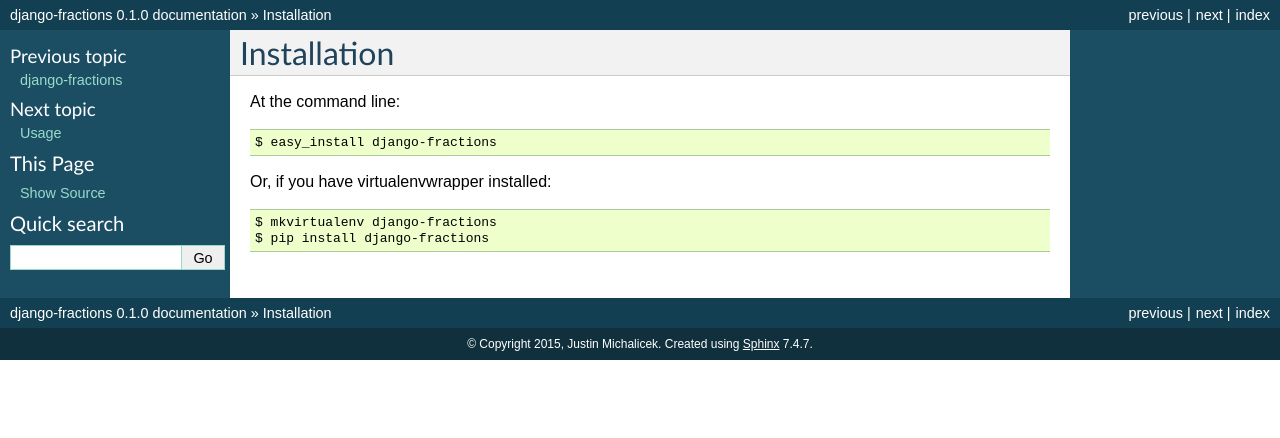
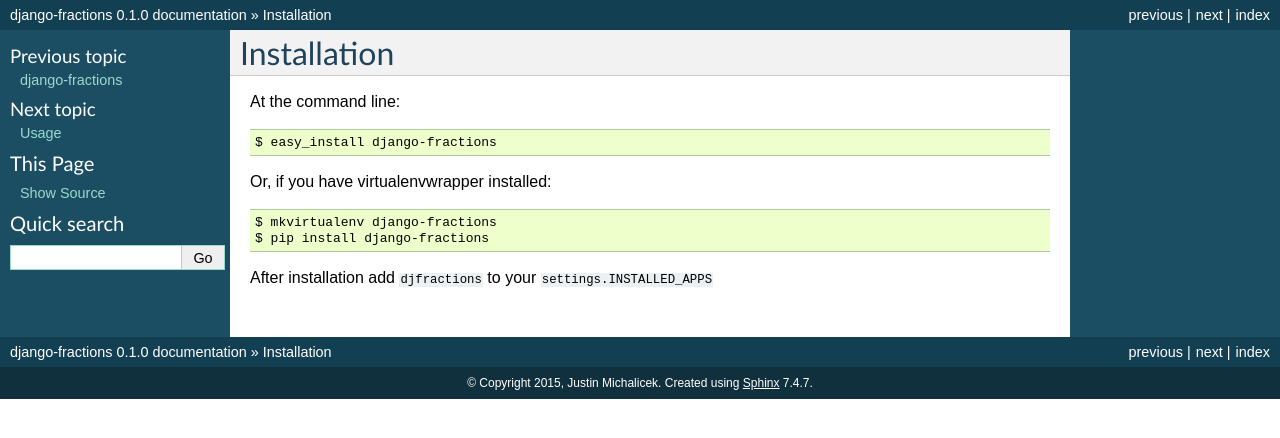
Before and after one commit to jmichalicek/django-fractions, a Sphinx documentation site: the page built from docs/installation.rst, in a window 1280 px wide. Shown: the top 438 px of the page. Built offline with Sphinx 7.4.7, drawn with Linux system fonts in a browser that asks for light colours.

Commit message:
Update installation.rst

```diff
--- a/docs/installation.rst
+++ b/docs/installation.rst
@@ -10,3 +10,5 @@
 
     $ mkvirtualenv django-fractions
     $ pip install django-fractions
+
+After installation add ``djfractions`` to your ``settings.INSTALLED_APPS``
```
